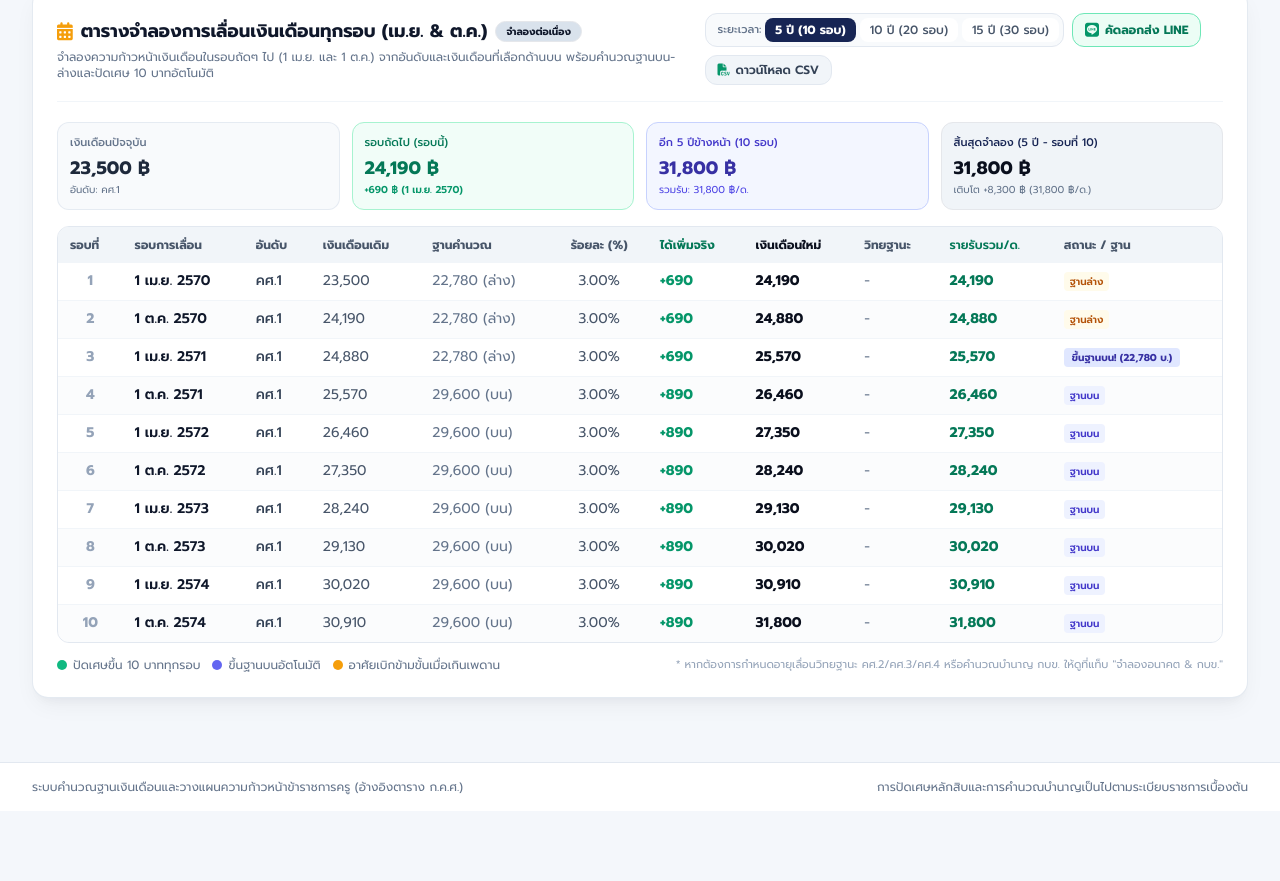
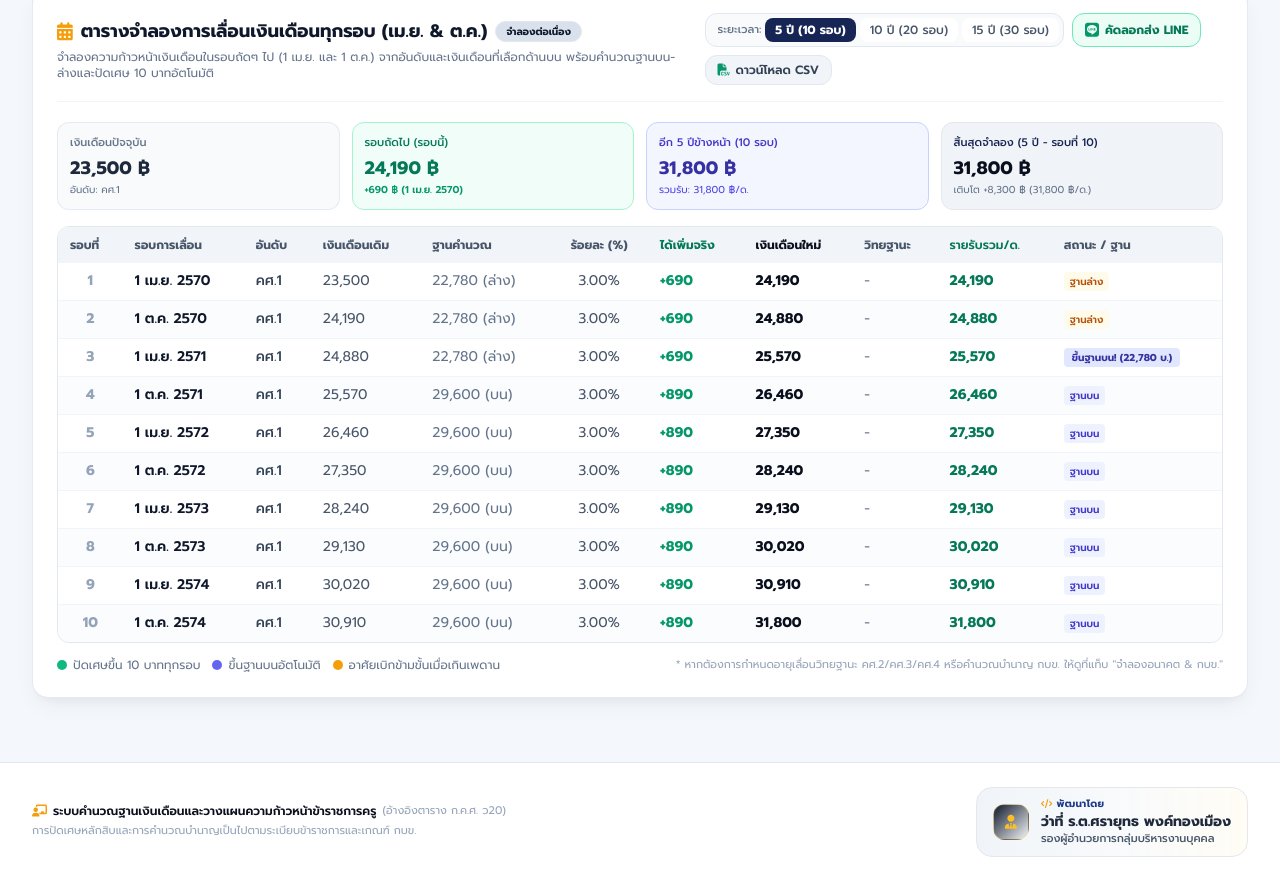
Before and after one commit to sarayuthPTM/kru-salary-calculator, a website: page index.html in a window 1280 px wide. Shown: the part 1074-1955 px from the top of the page. Before the commit the page ends 1885 px from the top, so only its background shows below. Drawn offline with nearby package versions, Linux system fonts and the light colour scheme.

Commit message:
feat: update developer credit to Acting Sub Lt. Sarayuth Pongthongmueang in footer and metadata

```diff
--- a/index.html
+++ b/index.html
@@ -8,7 +8,7 @@
     <!-- SEO & Open Graph for Social Sharing (LINE / Facebook) -->
     <meta name="description" content="ระบบคำนวณเลื่อนเงินเดือนข้าราชการครู คำนวณฐานบน-ล่าง ปัดเศษหลักสิบ จำลองเงินเดือนถึงอายุ 60 ปี และคำนวณบำนาญ กบข. อ้างอิงเกณฑ์ ก.ค.ศ. ว20">
     <meta name="keywords" content="เงินเดือนครู, เลื่อนเงินเดือน, กคศ, ว20, คำนวณบำนาญ, กบข, วิทยฐานะ, ฐานบนฐานล่าง">
-    <meta name="author" content="กลุ่มบริหารงานบุคคล โรงเรียนกาญจนาภิเษกวิทยาลัย กระบี่">
+    <meta name="author" content="ว่าที่ ร.ต.ศรายุทธ พงค์ทองเมือง รองผู้อำนวยการกลุ่มบริหารงานบุคคล">
     <meta property="og:type" content="website">
     <meta property="og:title" content="ระบบคำนวณเลื่อนเงินเดือน & วางแผนอนาคตข้าราชการครู (ก.ค.ศ.)">
     <meta property="og:description" content="คำนวณฐานบน-ล่าง ปัดเศษหลักสิบ จำลองเงินเดือนถึงอายุ 60 ปี และคำนวณบำนาญ กบข. (ตามเกณฑ์ ก.ค.ศ. ว20)">
@@ -1683,10 +1683,37 @@
     </main>
 
     <!-- Footer -->
-    <footer class="bg-white border-t border-slate-200 py-4 mt-8 no-print">
-        <div class="max-w-7xl mx-auto px-4 sm:px-6 lg:px-8 flex flex-col sm:flex-row items-center justify-between text-xs text-slate-500 gap-2">
-            <div>ระบบคำนวณฐานเงินเดือนและวางแผนความก้าวหน้าข้าราชการครู (อ้างอิงตาราง ก.ค.ศ.)</div>
-            <div>การปัดเศษหลักสิบและการคำนวณบำนาญเป็นไปตามระเบียบราชการเบื้องต้น</div>
+    <footer class="bg-white border-t border-slate-200 py-6 mt-8 no-print">
+        <div class="max-w-7xl mx-auto px-4 sm:px-6 lg:px-8">
+            <div class="flex flex-col md:flex-row items-center justify-between gap-4">
+
+                <!-- Left: System Info & Regulations -->
+                <div class="text-center md:text-left space-y-1">
+                    <div class="text-xs font-semibold text-navy-900 flex items-center justify-center md:justify-start gap-1.5">
+                        <i class="fa-solid fa-chalkboard-user text-gold-500"></i>
+                        <span>ระบบคำนวณฐานเงินเดือนและวางแผนความก้าวหน้าข้าราชการครู</span>
+                        <span class="text-slate-400 text-[11px] font-normal">(อ้างอิงตาราง ก.ค.ศ. ว20)</span>
+                    </div>
+                    <div class="text-[11px] text-slate-400">
+                        การปัดเศษหลักสิบและการคำนวณบำนาญเป็นไปตามระเบียบข้าราชการและเกณฑ์ กบข.
+                    </div>
+                </div>
+
+                <!-- Right: Developer Credit Card -->
+                <div class="flex items-center gap-3 bg-gradient-to-r from-navy-50 via-slate-50 to-amber-50/50 border border-navy-200/80 px-4 py-2.5 rounded-2xl shadow-xs">
+                    <div class="w-9 h-9 rounded-xl bg-gradient-to-br from-navy-800 to-navy-950 text-gold-400 flex items-center justify-center text-sm shrink-0 shadow-xs border border-gold-400/30">
+                        <i class="fa-solid fa-user-tie"></i>
+                    </div>
+                    <div class="text-left leading-tight">
+                        <div class="text-[10px] text-navy-600 font-extrabold uppercase tracking-wide flex items-center gap-1">
+                            <i class="fa-solid fa-code text-[9px] text-gold-500"></i> พัฒนาโดย
+                        </div>
+                        <div class="text-xs sm:text-sm font-bold text-navy-950 mt-0.5">ว่าที่ ร.ต.ศรายุทธ พงค์ทองเมือง</div>
+                        <div class="text-[10px] sm:text-[11px] text-slate-600 font-medium">รองผู้อำนวยการกลุ่มบริหารงานบุคคล</div>
+                    </div>
+                </div>
+
+            </div>
         </div>
     </footer>
 
@@ -2140,7 +2167,7 @@
                 `• สิ้นสุด ${singleSimDurationYears} ปี (${rEnd.roundLabel}): ${rEnd.newSalary.toLocaleString()} ฿ (รวมรับ ${rEnd.totalIncome.toLocaleString()} ฿/ด.)`,
                 `📈 อัตราเติบโตสุทธิ: +${(rEnd.newSalary - salary).toLocaleString()} บาท`,
                 `---------------------------------`,
-                `คำนวณผ่านระบบคำนวณเงินเดือนข้าราชการครู ก.ค.ศ. ว20`
+                `คำนวณผ่านระบบคำนวณเงินเดือนข้าราชการครู ก.ค.ศ. ว20 (พัฒนาโดย ว่าที่ ร.ต.ศรายุทธ พงค์ทองเมือง)`
             ].join('\n');
 
             if (navigator && navigator.clipboard && navigator.clipboard.writeText) {
@@ -2869,7 +2896,7 @@
                 `💵 เงินเดือนใหม่: ${newSalaryText}`,
                 `⭐ ${totalText}`,
                 `--------------------------`,
-                `คำนวณผ่านระบบวางแผนเงินเดือนข้าราชการครู`
+                `คำนวณผ่านระบบวางแผนเงินเดือนข้าราชการครู (พัฒนาโดย ว่าที่ ร.ต.ศรายุทธ พงค์ทองเมือง)`
             ].join('\n');
 
             navigator.clipboard.writeText(text).then(() => {
@@ -2906,7 +2933,7 @@
                 `⏳ ข้อมูล: ${pensionDesc}`,
                 `📊 สถิติเต็มขั้น: ${maxAge}`,
                 `--------------------------`,
-                `คำนวณผ่านระบบวางแผนเงินเดือนข้าราชการครู`
+                `คำนวณผ่านระบบวางแผนเงินเดือนข้าราชการครู (พัฒนาโดย ว่าที่ ร.ต.ศรายุทธ พงค์ทองเมือง)`
             ].join('\n');
 
             navigator.clipboard.writeText(text).then(() => {
@@ -3086,7 +3113,7 @@
                 `📅 วันที่เริ่มมีสิทธิยื่น: ${eligibleDate}`,
                 `📊 สถานะ: ${status} (${remaining})`,
                 `--------------------------`,
-                `ตรวจสอบผ่านระบบวางแผนเงินเดือน & วPA ข้าราชการครู`
+                `ตรวจสอบผ่านระบบวางแผนเงินเดือน & วPA ข้าราชการครู (พัฒนาโดย ว่าที่ ร.ต.ศรายุทธ พงค์ทองเมือง)`
             ].join('\n');
 
             navigator.clipboard.writeText(text).then(() => {
@@ -3256,7 +3283,7 @@
                 `📊 ${rate}`,
                 `💸 ภาษีที่ต้องชำระทั้งปี: ${taxTotal} (เฉลี่ยหัก ${monthlyTax}/เดือน)`,
                 `--------------------------`,
-                `วางแผนภาษีผ่านระบบคำนวณเงินเดือนข้าราชการครู`
+                `วางแผนภาษีผ่านระบบคำนวณเงินเดือนข้าราชการครู (พัฒนาโดย ว่าที่ ร.ต.ศรายุทธ พงค์ทองเมือง)`
             ].join('\n');
 
             navigator.clipboard.writeText(text).then(() => {
@@ -3393,7 +3420,7 @@
                 `📊 สัดส่วนคงเหลือจ่าย: ${pct}`,
                 `📌 สถานะ: ${badge}`,
                 `--------------------------`,
-                `ตรวจสุขภาพการเงินผ่านระบบวางแผนการเงินข้าราชการครู`
+                `ตรวจสุขภาพการเงินผ่านระบบวางแผนการเงินข้าราชการครู (พัฒนาโดย ว่าที่ ร.ต.ศรายุทธ พงค์ทองเมือง)`
             ].join('\n');
 
             navigator.clipboard.writeText(text).then(() => {
--- a/package.json
+++ b/package.json
@@ -16,6 +16,6 @@
     "บำนาญ",
     "กบข"
   ],
-  "author": "กลุ่มบริหารงานบุคคล โรงเรียนกาญจนาภิเษกวิทยาลัย กระบี่",
+  "author": "ว่าที่ ร.ต.ศรายุทธ พงค์ทองเมือง รองผู้อำนวยการกลุ่มบริหารงานบุคคล",
   "license": "MIT"
 }
```
Also changed, not shown: README.md.
